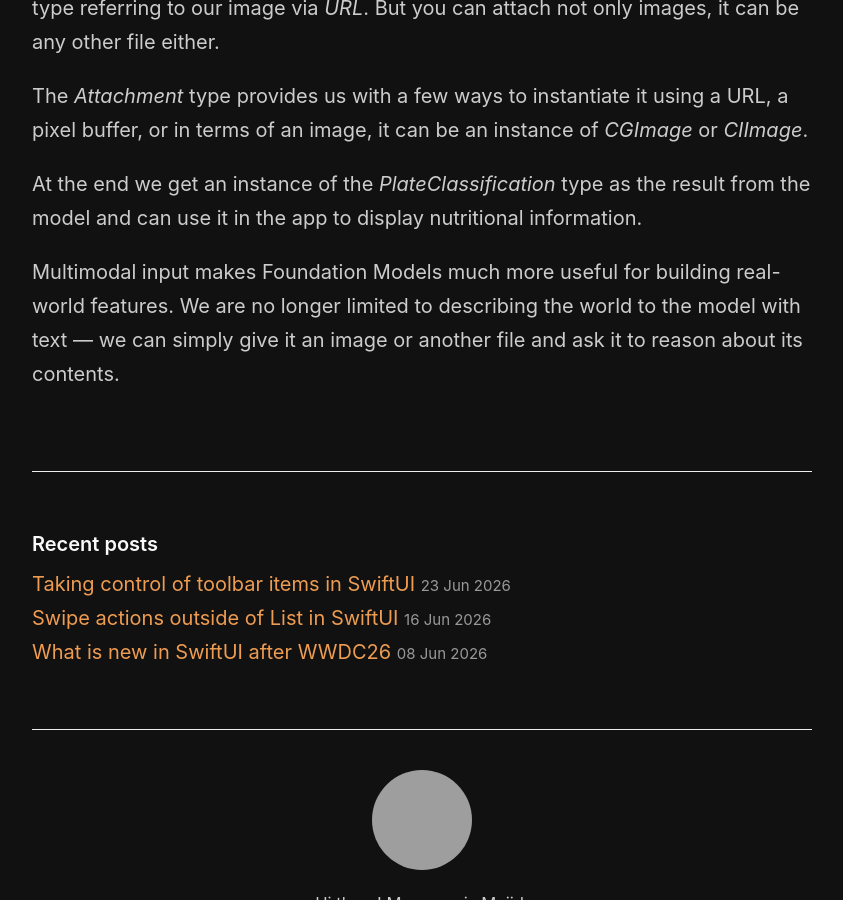
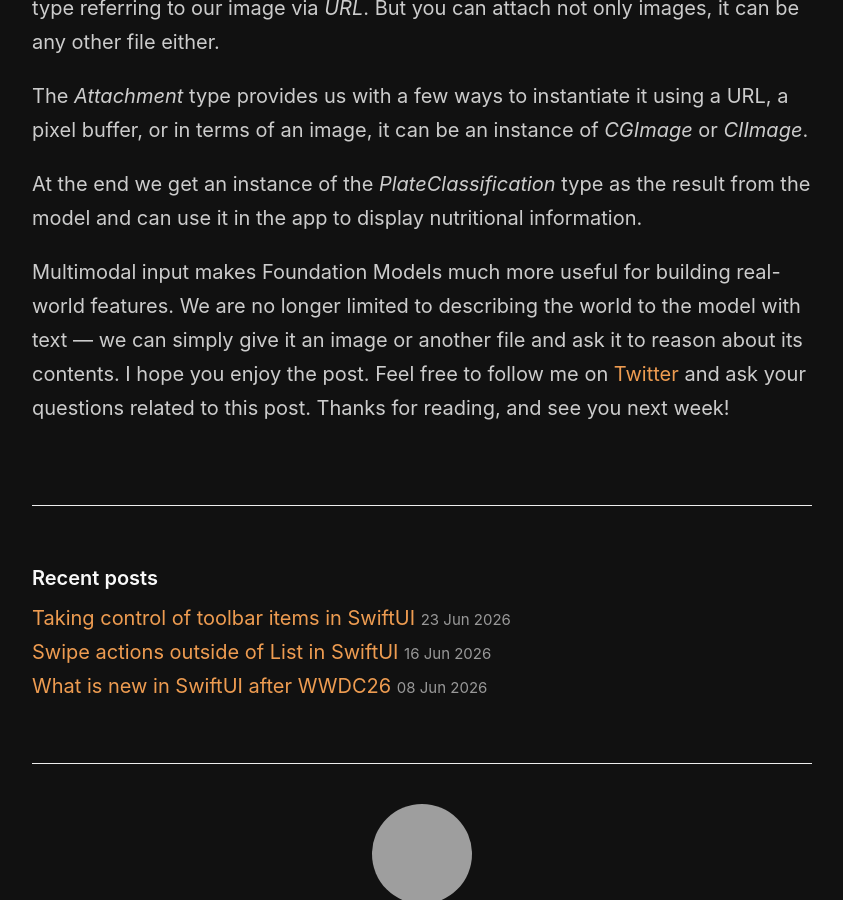
Before and after one commit to mecid/mecid.github.io, a Jekyll site: the page built from _posts/2026-09-01-building-ai-features-using-foundation-models-multimodal-input.md, in a window 1280 px wide and 900 px high, scrolled down 1944 px, cut to the strip 0-900 px from the top of the window. Shown: the whole strip, without its empty margins (218-1061 px from the left). Built offline with Jekyll 4.4.1, drawn with Linux system fonts in a browser that asks for light colours; grey boxes are pictures that could not be loaded.

Commit message:
multimodal input conclusion tuned

```diff
--- a/_posts/2026-09-01-building-ai-features-using-foundation-models-multimodal-input.md
+++ b/_posts/2026-09-01-building-ai-features-using-foundation-models-multimodal-input.md
@@ -57,4 +57,4 @@ The *Attachment* type provides us with a few ways to instantiate it using a URL,
 
 At the end we get an instance of the *PlateClassification* type as the result from the model and can use it in the app to display nutritional information.
 
-Multimodal input makes Foundation Models much more useful for building real-world features. We are no longer limited to describing the world to the model with text — we can simply give it an image or another file and ask it to reason about its contents.
+Multimodal input makes Foundation Models much more useful for building real-world features. We are no longer limited to describing the world to the model with text — we can simply give it an image or another file and ask it to reason about its contents. I hope you enjoy the post. Feel free to follow me on [Twitter](https://twitter.com/mecid) and ask your questions related to this post. Thanks for reading, and see you next week!
```
